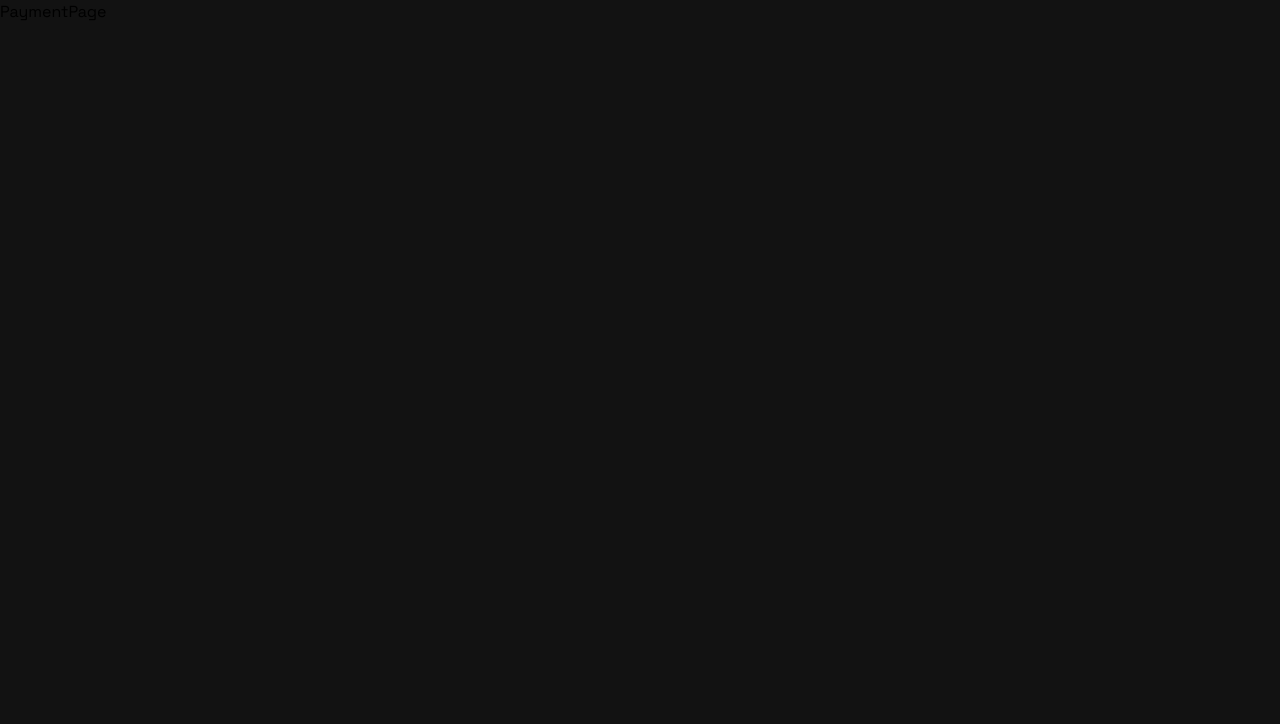
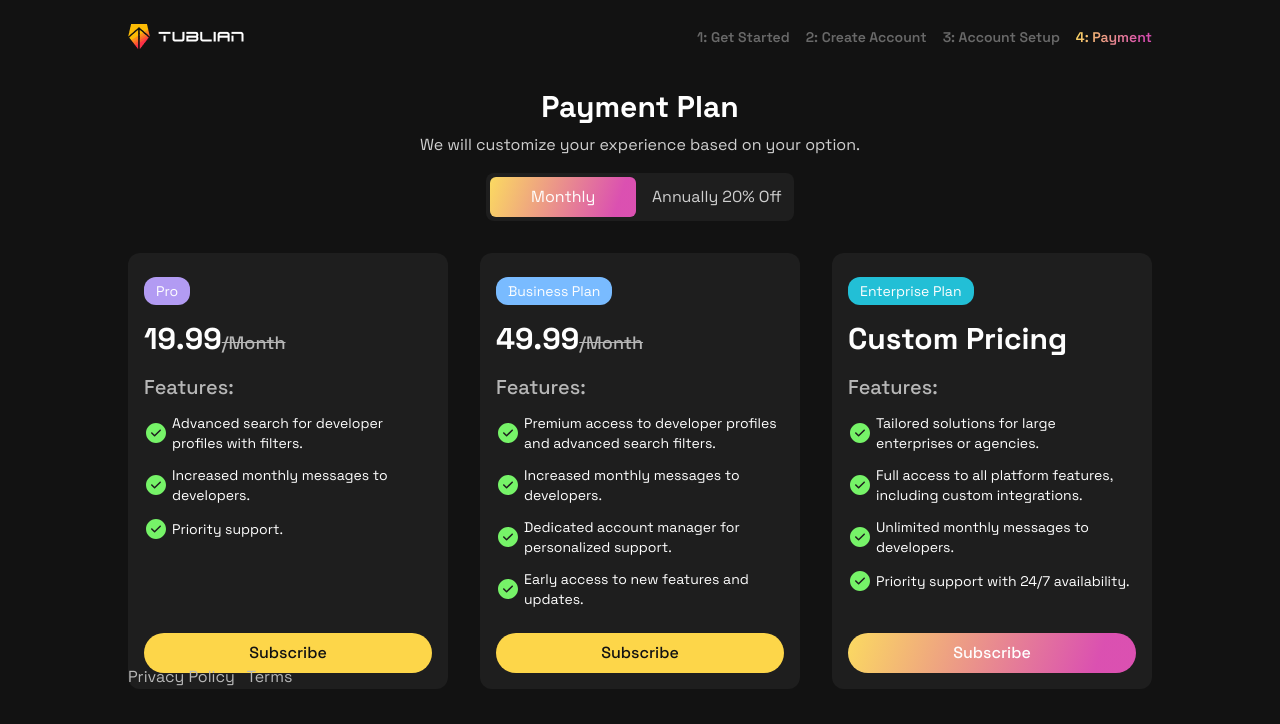
Before and after one commit to Sheriff-Oladimeji/tublian-challenge, a Next.js app: page /payment in a window 1280 px wide. Shown: the top 724 px of the page. Built offline with nearby package versions, Linux system fonts and the light colour scheme.

Commit message:
feat: add pricing plans ui

```diff
--- a/src/app/globals.css
+++ b/src/app/globals.css
@@ -2,34 +2,42 @@
 @tailwind components;
 @tailwind utilities;
 
-.gradient-text{
-  background: var(--gradient_2, linear-gradient(109deg, #FBDA61 0%, rgba(255, 90, 205, 0.84) 86.08%));
-background-clip: text;
--webkit-background-clip: text;
--webkit-text-fill-color: transparent;
+.gradient-text {
+  background: var(
+    --gradient_2,
+    linear-gradient(109deg, #fbda61 0%, rgba(255, 90, 205, 0.84) 86.08%)
+  );
+  background-clip: text;
+  -webkit-background-clip: text;
+  -webkit-text-fill-color: transparent;
 }
-
+.gradient-bg {
+  background: var(
+    --gradient_2,
+    linear-gradient(109deg, #fbda61 0%, rgba(255, 90, 205, 0.84) 86.08%)
+  );
+}
 
 ::-webkit-scrollbar {
   width: 0px;
-
 }
 
-
-.gradient-border{
-  background: linear-gradient(#1E1E1E, #1E1E1E) padding-box,
-              var(--gradient_2, linear-gradient(109deg, #FBDA61 0%, rgba(255, 90, 205, 0.84) 86.08%)) border-box;
+.gradient-border {
+  background: linear-gradient(#1e1e1e, #1e1e1e) padding-box,
+    var(
+        --gradient_2,
+        linear-gradient(109deg, #fbda61 0%, rgba(255, 90, 205, 0.84) 86.08%)
+      )
+      border-box;
   border-radius: 1em;
   border: 2px solid transparent;
 }
 
 ::-webkit-scrollbar-track {
- background: var(--background);
+  background: var(--background);
 }
 
-
 ::-webkit-scrollbar-thumb {
-  background: #8892B0;
+  background: #8892b0;
   border-radius: 10px;
-
 }
--- a/src/app/payment/page.tsx
+++ b/src/app/payment/page.tsx
@@ -1,9 +1,128 @@
-import React from 'react'
+"use client";
+import Footer from "@/components/Footer";
+import Navbar from "@/components/Navbar";
+import Button from "@/components/ui/button";
+import Image from "next/image";
+import React, { useState } from "react";
+import tick from "public/tick-circle.svg";
+import tickGreen from "public/tick-green.svg";
+import { monthlyPricing, yearlyPricing } from "@/data/pricing";
 
 const PaymentPage = () => {
+  const [selected, setSelected] = useState<number>();
+  const [pricingData, setPricingData] = useState(monthlyPricing);
+  const [duration, setDuration] = useState("/Month");
+  const [selectedButton, setSelectedButton] = useState<string>("monthly");
+
+  const changeToYearly = () => {
+    setPricingData(yearlyPricing);
+    setDuration("/Year");
+    setSelectedButton("yearly")
+  };
+  const changeToMonthly = () => {
+    setPricingData(monthlyPricing);
+    setDuration("/Month");
+    setSelectedButton("monthly");
+  };
+
+  const handleOptionSelect = (id: number) => {
+    setSelected(id);
+  };
   return (
-    <div>PaymentPage</div>
-  )
-}
+    <div className="  w-full relative bg-[#121212]">
+      <div className="hidden sm:flex">
+        <Navbar />
+      </div>
+      <div className="w-[90%] lg:w-[80%] mx-auto flex flex-col gap-4   py-4 ">
+        <div className="flex flex-col gap-2">
+          <h1 className="text-bold font-bold text-lg  sm:text-2xl lg:text-3xl text-center">
+            Payment Plan
+          </h1>
+          <p className="text-sm sm:text-base text-[#CFCFCF] max-w-md text-center mx-auto">
+            We will customize your experience based on your option.
+          </p>
+        </div>
+        <div className="bg-card-bg text-[#CFCFCF] flex   w-full sm:w-[60%] md:w-[50%] lg:w-[40%] xl:w-[30%] mx-auto gap-2 rounded-lg p-1">
+          <button
+            className={`py-2  text-center  rounded-md  flex-1  ${
+              selectedButton === "monthly" ? "gradient-bg text-[#FEFEFE]" : ""
+            }`}
+            onClick={changeToMonthly}
+          >
+            Monthly
+          </button>
+          <button
+            className={`py-2  text-center  rounded-md  flex-1 ${
+              selectedButton === "yearly" ? "gradient-bg text-[#FEFEFE] " : ""
+            }`}
+            onClick={changeToYearly}
+          >
+            Annually <span>20% Off</span>
+          </button>
+        </div>
+        <div className="grid sm:grid-cols-2 md:grid-cols-3 gap-6 md:gap-8 w-full mx-auto mt-4 text-[#FEFEFE]">
+          {pricingData.map((data) => (
+            <div
+              key={data.id}
+              className={`bg-card-bg flex flex-col gap-4  px-4  py-6  h-full relative cursor-pointer   sm:max-h-[700px] ${
+                selected === data.id ? "gradient-border" : "rounded-xl"
+              }`}
+              onClick={() => handleOptionSelect(data.id)}
+            >
+              <span
+                className={`rounded-xl px-3 py-1 text-sm w-max ${
+                  data.id === 1
+                    ? "bg-[#B29BF3]"
+                    : data.id === 2
+                    ? "bg-[#79BBFF]"
+                    : "bg-[#22BFD6]"
+                }`}
+              >
+                {data.type}
+              </span>
+              <h1 className="text-3xl font-bold text-bold">
+                {data.price}
+                {data.id < 3 && (
+                  <s className="text-lg font-medium text-[#B7B7B7]">
+                    {duration}
+                  </s>
+                )}
+              </h1>
 
-export default PaymentPage
+              <ul className="flex flex-col gap-3 mb-14 ">
+                <h4 className="text-[#B7B7B7] font-medium text-xl ">
+                  Features:
+                </h4>
+                {data.features.map((feature, index) => (
+                  <li key={index} className="text-sm flex items-center gap-1 ">
+                    <Image src={tickGreen} alt="tick" /> <span>{feature}</span>
+                  </li>
+                ))}
+              </ul>
+              <Button
+                styles={`w-[90%] absolute bottom-4 mx-auto left-[5%] ${
+                  data.id === 3 ? "gradient-bg text-[#FEFEFE]" : ""
+                } `}
+              >
+                Subscribe
+              </Button>
+              <Image
+                src={tick}
+                alt="tick"
+                className={` ${
+                  selected === data.id
+                    ? "flex absolute top-4 right-2"
+                    : "hidden"
+                }  `}
+              />
+            </div>
+          ))}
+        </div>
+
+        <Footer />
+      </div>
+    </div>
+  );
+};
+
+export default PaymentPage;
--- a/src/components/Footer.tsx
+++ b/src/components/Footer.tsx
@@ -1,12 +1,13 @@
 import React from 'react'
 type FooterProps = {
   styles?: string;
+  cdStyles ? : string
 
 };
-const Footer = ({styles}: FooterProps) => {
+const Footer = ({styles, cdStyles}: FooterProps) => {
   return (
     <footer className={`absolute bottom-4 ${styles} `}>
-      <div className="hidden sm:flex items-center gap-3  text-[#B7B7B7]">
+      <div className={`hidden sm:flex items-center gap-3  text-[#B7B7B7] ${cdStyles} `}>
         <p>Privacy Policy</p>
         <p>Terms</p>
       </div>
--- a/src/data/pricing.ts
+++ b/src/data/pricing.ts
@@ -30,7 +30,7 @@ const monthlyPricing: Pricing[] = [
   {
     id: 3,
     type: "Enterprise Plan",
-    price: "Enterprise Plan",
+    price: "Custom Pricing",
     features: [
       "Tailored solutions for large enterprises or agencies.",
       "Full access to all platform features, including custom integrations.",
@@ -65,7 +65,7 @@ const yearlyPricing: Pricing[] = [
   {
     id: 3,
     type: "Enterprise Plan",
-    price: "Enterprise Plan",
+    price: "Custom Pricing",
     features: [
       "Tailored solutions for large enterprises or agencies.",
       "Full access to all platform features, including custom integrations.",
```
Also changed, not shown: public/tick-green.svg (added).
